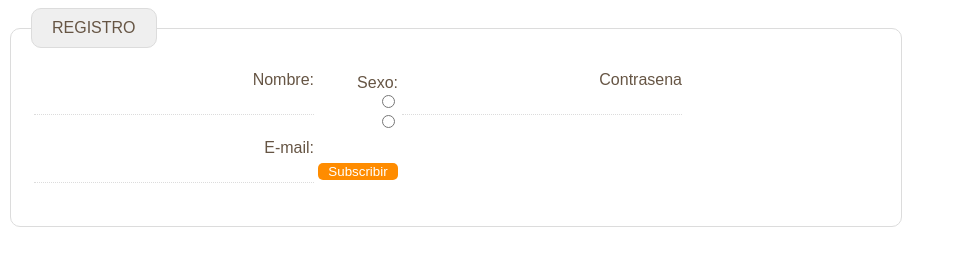
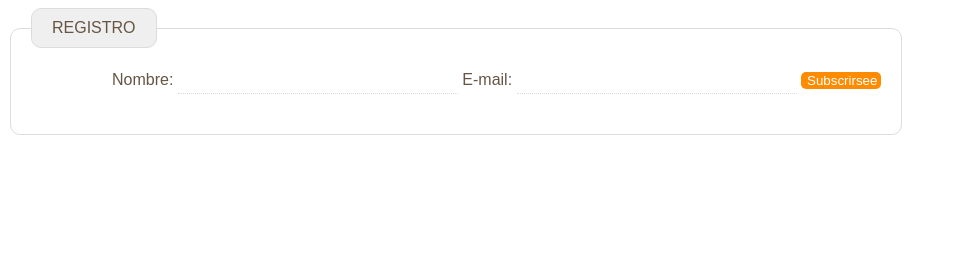
Before and after one commit to EsterUscanga/My-cat-s-blog, a plain HTML site: page views/registro.html in a window 1280 px wide. Shown: the whole page, without its empty margins (0-955 px from the left). Drawn offline with Linux system fonts and the light colour scheme.

Commit message:
Leave just the name and the email

```diff
--- a/views/registro.html
+++ b/views/registro.html
@@ -11,29 +11,10 @@
     <form>
         <fieldset>
             <legend>Registro</legend>
-            <table>
-                <tr>
-                    <td>
-                        <label for="name">Nombre:</label><br><input type="text" id="name" />
-                    </td>
-                    <td>
-                        <label for="sexo">Sexo: </label>
-                        <br><input type="radio" value="Masculino" id="masculino" />
-                        <br><input type="radio" value="Femenino" id="femenino" />
-                    </td>
-                    <td>
-                        <label for="password">Contrasena</label><br><input type="password" id="pass">
-                    </td>
-                </tr>
-                <tr>
-                    <td>
-                        <label for="email">E-mail: </label><br><input type="text" id="email" />
-                    </td>
-                    <td>
-                        <input type="submit" value="Subscribir" id="submit" />
-                    </td>
-                </tr>
-            </table>
+			<label for="name">Nombre: </label><input type="text" id="name" />
+			<label for="email">E-mail: </label><input type="text" id="email" />
+			<input type="submit" value="Subscrirsee" id="submit" />
+
         </fieldset>
     </form>
 </body>
```
